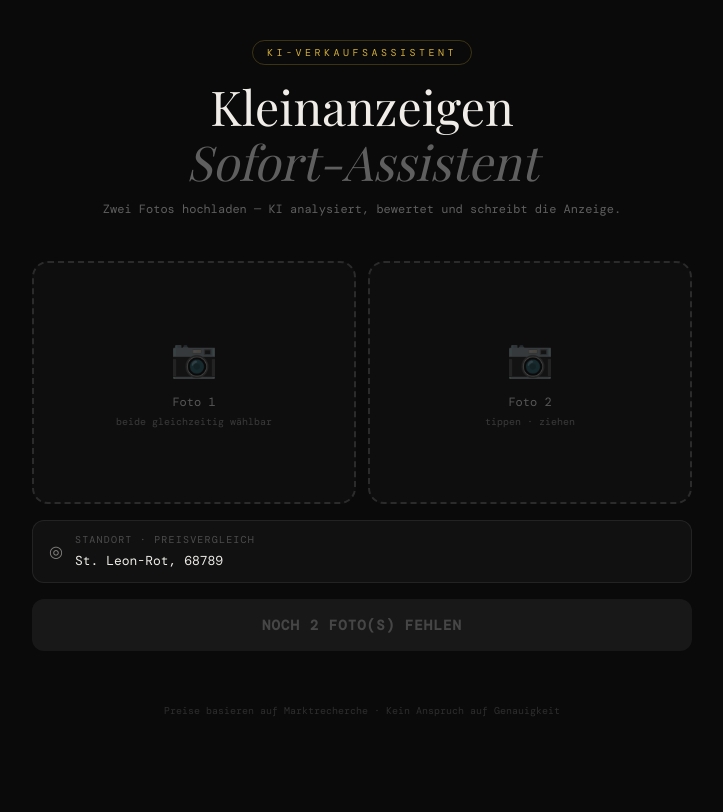
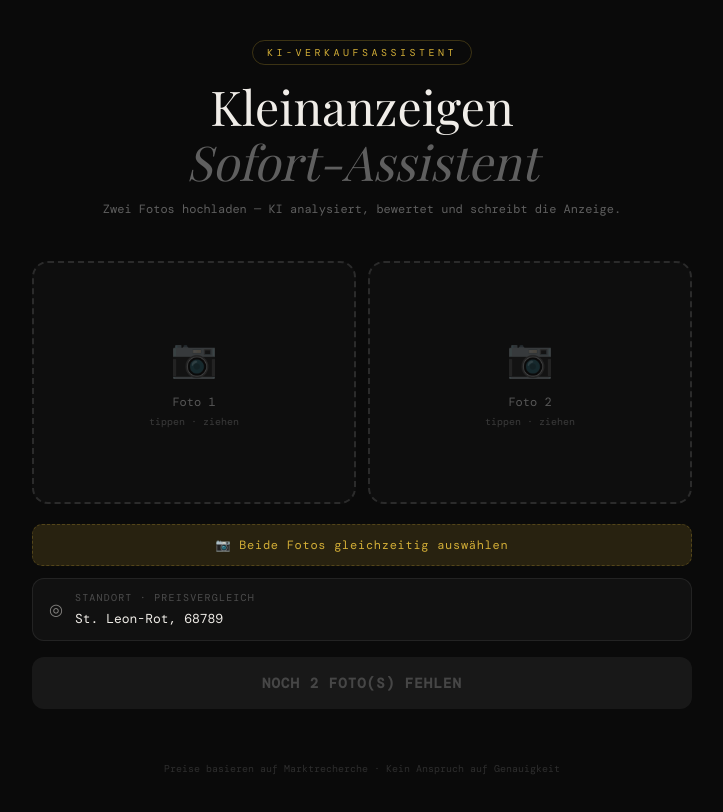
Before and after one commit to pgastrop/kleinanzeigen-agent, a Next.js app: page / in a window 1280 px wide. Shown: the top 812 px of the page, without its empty margins (278-1001 px from the left). Built offline with nearby package versions, Linux system fonts and the light colour scheme; a web font is replaced by a local one.

Commit message:
fix: Beide-Fotos-Button + JS-Redirect umgeht Universal Links

```diff
--- a/app/api/redirect/route.js
+++ b/app/api/redirect/route.js
@@ -1,9 +1,19 @@
 export async function GET() {
-  return new Response(null, {
-    status: 302,
-    headers: {
-      Location: "https://www.kleinanzeigen.de/anzeige-aufgeben",
-      "Cache-Control": "no-store",
-    },
-  });
+  // HTML-Seite die per JS weiterleitet — umgeht iOS Universal Links
+  return new Response(
+    `<!DOCTYPE html>
+<html>
+<head><meta charset="utf-8"><title>Weiterleitung...</title></head>
+<body>
+<script>
+  window.location.replace("https://www.kleinanzeigen.de/anzeige-aufgeben");
+</script>
+<p>Weiterleitung zu Kleinanzeigen...</p>
+</body>
+</html>`,
+    {
+      status: 200,
+      headers: { "Content-Type": "text/html; charset=utf-8", "Cache-Control": "no-store" },
+    }
+  );
 }
--- a/app/page.js
+++ b/app/page.js
@@ -30,6 +30,7 @@
   });
 }
 
+// Einzelner Slot — tippen öffnet nur diesen Slot (1 Bild)
 function PhotoSlot({ index, photo, onFile, onRemove }) {
   const inputRef = useRef();
   const [drag, setDrag] = useState(false);
@@ -52,11 +53,37 @@
       ) : (
         <div style={{ display: "flex", flexDirection: "column", alignItems: "center", justifyContent: "center", height: "100%", gap: 10 }}>
           <div style={{ fontSize: 38, opacity: 0.25 }}>📷</div>
-          <div style={{ fontSize: 12, color: "rgba(255,255,255,0.3)", textAlign: "center", lineHeight: 1.6 }}>Foto {index + 1}<br /><span style={{ fontSize: 10, opacity: 0.6 }}>{index === 0 ? "beide gleichzeitig wählbar" : "tippen · ziehen"}</span></div>
+          <div style={{ fontSize: 12, color: "rgba(255,255,255,0.3)", textAlign: "center", lineHeight: 1.6 }}>Foto {index + 1}<br /><span style={{ fontSize: 10, opacity: 0.6 }}>tippen · ziehen</span></div>
         </div>
       )}
-      <input ref={inputRef} type="file" accept="image/*" multiple style={{ display: "none" }} onChange={(e) => { const files = Array.from(e.target.files); files.slice(0, 2).forEach((file, i) => { if (file.type.startsWith("image/")) onFile(index === 0 ? i : index, file); }); }} />
+      <input ref={inputRef} type="file" accept="image/*" style={{ display: "none" }} onChange={(e) => handle(e.target.files[0])} />
     </div>
+  );
+}
+
+// Gemeinsamer Button: beide Fotos auf einmal wählen
+function BothPhotosButton({ onFiles }) {
+  const inputRef = useRef();
+  return (
+    <>
+      <button
+        onClick={() => inputRef.current.click()}
+        style={{ width: "100%", padding: "12px", borderRadius: 10, border: `1px dashed ${GOLD_BORDER}`, background: GOLD_DIM, color: GOLD, fontSize: 12, cursor: "pointer", letterSpacing: "0.06em", marginTop: 10 }}
+      >
+        📷 Beide Fotos gleichzeitig auswählen
+      </button>
+      <input
+        ref={inputRef}
+        type="file"
+        accept="image/*"
+        multiple
+        style={{ display: "none" }}
+        onChange={(e) => {
+          const files = Array.from(e.target.files).filter(f => f.type.startsWith("image/"));
+          files.slice(0, 2).forEach((file, i) => onFiles(i, file));
+        }}
+      />
+    </>
   );
 }
 
@@ -187,9 +214,11 @@
         {/* UPLOAD */}
         {step === "upload" && (
           <div style={{ animation: "fadeUp 0.4s ease both" }}>
-            <div style={{ display: "grid", gridTemplateColumns: "1fr 1fr", gap: 12, marginBottom: 16 }}>
+            <div style={{ display: "grid", gridTemplateColumns: "1fr 1fr", gap: 12, marginBottom: 10 }}>
               {[0, 1].map(i => <PhotoSlot key={i} index={i} photo={photos[i]} onFile={handleFile} onRemove={handleRemove} />)}
             </div>
+            <BothPhotosButton onFiles={handleFile} />
+            <div style={{ height: 12 }} />
             <div style={{ display: "flex", alignItems: "center", gap: 12, background: "rgba(255,255,255,0.03)", border: "1px solid rgba(255,255,255,0.08)", borderRadius: 12, padding: "12px 16px", marginBottom: 16 }}>
               <span style={{ fontSize: 16, opacity: 0.5 }}>◎</span>
               <div style={{ flex: 1 }}>
```
